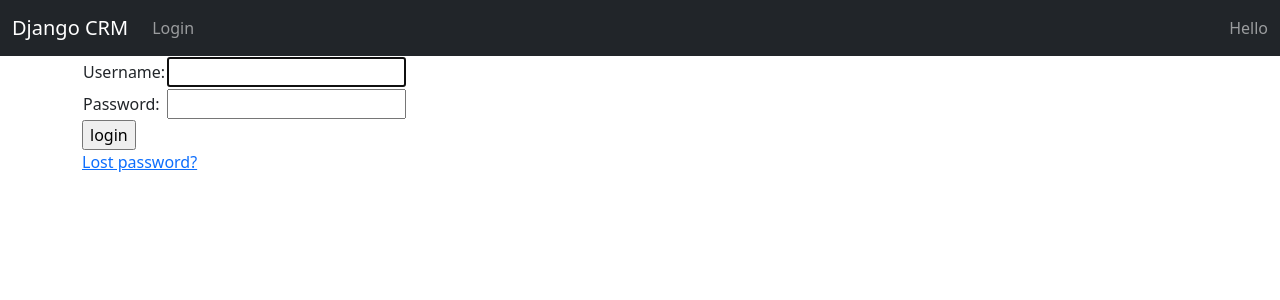
After one commit to jeremy886/mvp24, a Django app: page /accounts/login/ in a window 1280 px wide. The commit adds this page. Shown: the top 300 px of the page. Run offline with Django 5.2, Linux system fonts and the light colour scheme.

Commit message:
MVP - Users

```diff
--- a/mvp24/settings.py
+++ b/mvp24/settings.py
@@ -123,3 +123,8 @@ STATIC_URL = 'static/'
 # https://docs.djangoproject.com/en/5.0/ref/settings/#default-auto-field
 
 DEFAULT_AUTO_FIELD = 'django.db.models.BigAutoField'
+
+# Redirect to home URL after login (Default redirects to /accounts/profile/)
+LOGIN_REDIRECT_URL = '/'
+# Also redirect to home after logout
+LOGOUT_REDIRECT_URL = '/'
--- a/mvp24/urls.py
+++ b/mvp24/urls.py
@@ -19,5 +19,6 @@ from django.urls import path, include
 
 urlpatterns = [
     path('admin/', admin.site.urls),
+    path('accounts/', include('django.contrib.auth.urls')),
     path('', include('crm.urls')),
 ]
--- a/templates/navbar.html
+++ b/templates/navbar.html
@@ -11,8 +11,22 @@
         <!-- Navbar content -->
         <div class="collapse navbar-collapse" id="navbarSupportedContent">
             <ul class="navbar-nav me-auto mb-2 mb-lg-0">
+                {% if not user.is_authenticated %}
+                    <li class="nav-item">
+                        <a class="nav-link" href="{% url 'login' %}">Login</a>
+                    </li>
+                {% else %}
+                    <li class="nav-item">
+                        <form id="logout-form" method="post" action="{% url 'logout' %}">
+                            {% csrf_token %}
+                            <button type="submit" class="btn btn-link nav-link">Logout</button>
+                        </form>
+                    </li>
+                {% endif %}
+            </ul>
+            <ul class="navbar-nav ml-auto mb-2 mb-lg-0">
                 <li class="nav-item">
-                    <a class="nav-link" href="{% url 'home' %}">Login</a>
+                    <span class="navbar-text">Hello {{ user.get_username }}</span>
                 </li>
             </ul>
         </div>
--- /dev/null
+++ b/templates/registration/login.html
@@ -0,0 +1,37 @@
+{% extends "base.html" %}
+
+{% block content %}
+
+    {% if form.errors %}
+        <p>Your username and password didn't match. Please try again.</p>
+    {% endif %}
+
+    {% if next %}
+        {% if user.is_authenticated %}
+            <p>Your account doesn't have access to this page. To proceed,
+                please login with an account that has access.</p>
+        {% else %}
+            <p>Please login to see this page.</p>
+        {% endif %}
+    {% endif %}
+
+    <form method="post" action="{% url 'login' %}">
+        {% csrf_token %}
+        <table>
+            <tr>
+                <td>{{ form.username.label_tag }}</td>
+                <td>{{ form.username }}</td>
+            </tr>
+            <tr>
+                <td>{{ form.password.label_tag }}</td>
+                <td>{{ form.password }}</td>
+            </tr>
+        </table>
+        <input type="submit" value="login">
+        <input type="hidden" name="next" value="{{ next }}">
+    </form>
+
+    {# Assumes you set up the password_reset view in your URLconf #}
+    <p><a href="{% url 'password_reset' %}">Lost password?</a></p>
+
+{% endblock %}
```
